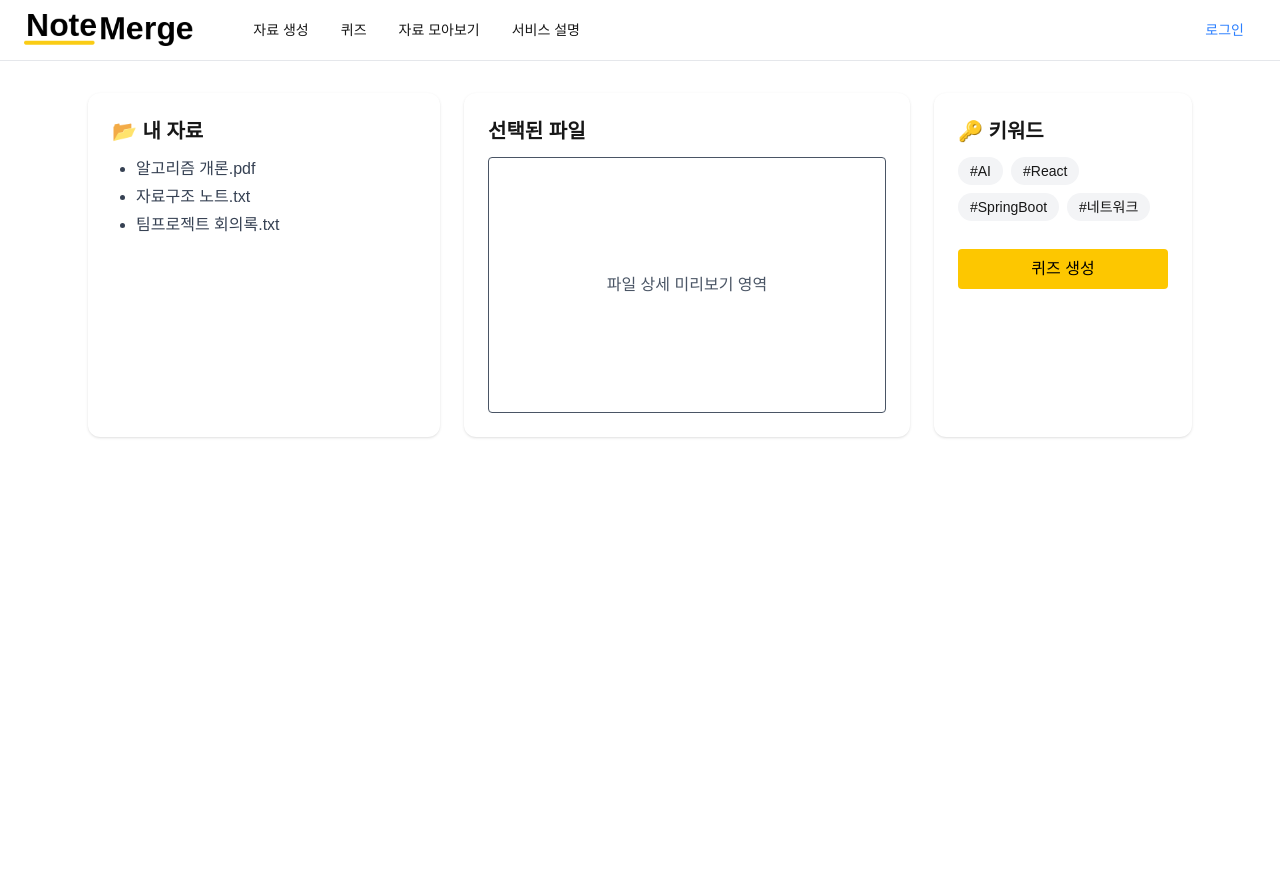
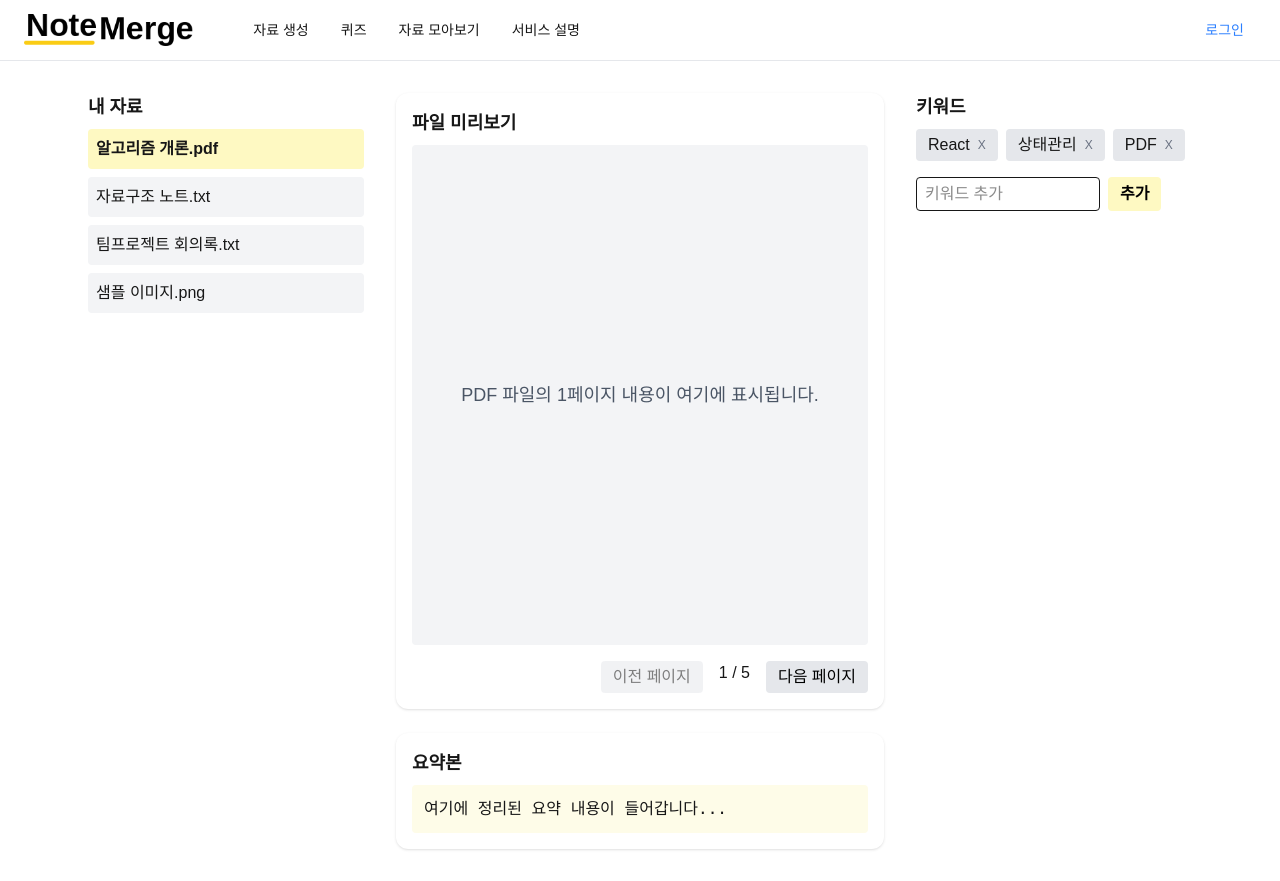
Before and after one commit to MinJae0528/NoteMerge-Frontend-Web, a Next.js app: page /home in a window 1280 px wide. Before the commit the page ends 800 px from the top, so only its background shows below. Built offline with nearby package versions, Linux system fonts and the light colour scheme.

Commit message:
메인 화면 UI 수정 및 메타데이터 수정

```diff
--- a/app/home/HomePresenter.tsx
+++ b/app/home/HomePresenter.tsx
@@ -1,43 +1,149 @@
 'use client'
+import { useState } from "react";
 
 export default function HomePresenter() {
+  // 예시 데이터
+  const files = [
+    { id: 1, name: "알고리즘 개론.pdf", type: "pdf" },
+    { id: 2, name: "자료구조 노트.txt", type: "txt" },
+    { id: 3, name: "팀프로젝트 회의록.txt", type: "txt" },
+    { id: 4, name: "샘플 이미지.png", type: "image", src: "/Images/sample.png" },
+  ];
+  const [selected, setSelected] = useState(files[0]);
+  const [page, setPage] = useState(1);
+  const totalPages = 5; // PDF 예시
+
+  // 키워드 관리
+  const [keywords, setKeywords] = useState(["React", "상태관리", "PDF"]);
+  const [newKeyword, setNewKeyword] = useState("");
+  const handleRemoveKeyword = (idx: number) => {
+    setKeywords(keywords.filter((_, i) => i !== idx));
+  };
+  const handleAddKeyword = () => {
+    if (newKeyword.trim() && !keywords.includes(newKeyword.trim())) {
+      setKeywords([...keywords, newKeyword.trim()]);
+      setNewKeyword("");
+    }
+  };
+
+  // 파일 미리보기 렌더링
+  let filePreview;
+  if (selected.type === "image") {
+    filePreview = (
+      <img src={selected.src} alt={selected.name} className="max-w-full max-h-[500px] mx-auto" />
+    );
+  } else if (selected.type === "pdf") {
+    filePreview = (
+      <div className="flex items-center justify-center bg-gray-100 rounded h-[500px]">
+        <span className="text-lg text-gray-600">PDF 파일의 {page}페이지 내용이 여기에 표시됩니다.</span>
+      </div>
+    );
+  } else {
+    filePreview = (
+      <pre className="bg-gray-100 p-6 rounded text-base h-[500px] overflow-auto flex items-center">여기에 원본 파일 내용이 들어갑니다...</pre>
+    );
+  }
+
+  const summary = "여기에 정리된 요약 내용이 들어갑니다...";
+
+  const handlePrev = () => setPage((p) => Math.max(1, p - 1));
+  const handleNext = () => setPage((p) => Math.min(totalPages, p + 1));
+
   return (
-    <div className="max-w-6xl mx-auto px-6 py-8 grid grid-cols-12 gap-6">
-      {/* 좌측: 라이브러리 */}
-      <div className="col-span-4 bg-white p-6 rounded-xl shadow space-y-3">
-        <h2 className="text-xl font-semibold">📂 내 자료</h2>
-        <ul className="list-disc pl-6 space-y-1 text-gray-700">
-          <li>알고리즘 개론.pdf</li>
-          <li>자료구조 노트.txt</li>
-          <li>팀프로젝트 회의록.txt</li>
+    <div className="flex max-w-6xl mx-auto px-6 py-8 gap-8">
+      {/* 왼쪽: 내 자료 리스트 */}
+      <aside className="w-1/4 space-y-4">
+        <h2 className="text-lg font-bold mb-2">내 자료</h2>
+        <ul className="space-y-2">
+          {files.map((file) => (
+            <li key={file.id}>
+              <button
+                className={`w-full text-left p-2 rounded ${
+                  selected.id === file.id
+                    ? "bg-yellow-100 font-bold"
+                    : "bg-gray-100"
+                }`}
+                onClick={() => {
+                  setSelected(file);
+                  setPage(1);
+                }}
+              >
+                {file.name}
+              </button>
+            </li>
+          ))}
         </ul>
-      </div>
+      </aside>
 
-      {/* 중앙: 선택된 파일 내용 */}
-      <div className="col-span-5 bg-white p-6 rounded-xl shadow">
-        <h2 className="text-xl font-semibold">선택된 파일</h2>
-        <div className="mt-3 text-gray-600 h-64 flex items-center justify-center border rounded">
-          파일 상세 미리보기 영역
+      {/* 가운데: 파일 미리보기 + 요약본 */}
+      <main className="flex-1 space-y-6">
+        {/* 파일 미리보기 */}
+        <section className="bg-white p-4 rounded-xl shadow space-y-4">
+          <h2 className="text-lg font-bold mb-2">파일 미리보기</h2>
+          {filePreview}
+          {selected.type === "pdf" && (
+            <div className="flex gap-2 justify-end mt-2">
+              <button
+                onClick={handlePrev}
+                disabled={page === 1}
+                className="px-3 py-1 rounded bg-gray-200 text-black disabled:opacity-50"
+              >
+                이전 페이지
+              </button>
+              <span className="px-2">
+                {page} / {totalPages}
+              </span>
+              <button
+                onClick={handleNext}
+                disabled={page === totalPages}
+                className="px-3 py-1 rounded bg-gray-200 text-black disabled:opacity-50"
+              >
+                다음 페이지
+              </button>
+            </div>
+          )}
+        </section>
+
+        {/* 요약본 */}
+        <section className="bg-white p-4 rounded-xl shadow space-y-4">
+          <h2 className="text-lg font-bold mb-2">요약본</h2>
+          <pre className="bg-yellow-50 p-3 rounded">{summary}</pre>
+        </section>
+      </main>
+
+      {/* 오른쪽: 키워드 (삭제/추가 UI) */}
+      <aside className="w-1/4 space-y-4">
+        <h2 className="text-lg font-bold mb-2">키워드</h2>
+        <div className="flex flex-wrap gap-2 mb-4">
+          {keywords.map((kw, idx) => (
+            <span key={kw} className="bg-gray-200 px-3 py-1 rounded flex items-center gap-1">
+              {kw}
+              <button
+                onClick={() => handleRemoveKeyword(idx)}
+                className="ml-1 text-xs text-gray-500 hover:text-red-500"
+                aria-label="키워드 삭제"
+              >
+                X
+              </button>
+            </span>
+          ))}
         </div>
-      </div>
-
-      {/* 우측: 키워드 */}
-      <div className="col-span-3 bg-white p-6 rounded-xl shadow space-y-3">
-        <h2 className="text-xl font-semibold">🔑 키워드</h2>
-        <div className="flex gap-2 flex-wrap">
-          <span className="px-3 py-1 bg-gray-100 rounded-full text-sm">#AI</span>
-          <span className="px-3 py-1 bg-gray-100 rounded-full text-sm">#React</span>
-          <span className="px-3 py-1 bg-gray-100 rounded-full text-sm">#SpringBoot</span>
-          <span className="px-3 py-1 bg-gray-100 rounded-full text-sm">#네트워크</span>
-        </div>
-
-        {/* 퀴즈 생성 버튼 */}
-        <div className="pt-4">
-          <button className="px-4 py-2 bg-yellow-400 rounded text-black w-full">
-            퀴즈 생성
+        <div className="flex gap-2">
+          <input
+            type="text"
+            value={newKeyword}
+            onChange={(e) => setNewKeyword(e.target.value)}
+            className="px-2 py-1 border rounded w-2/3"
+            placeholder="키워드 추가"
+          />
+          <button
+            onClick={handleAddKeyword}
+            className="px-3 py-1 rounded bg-yellow-100 text-black font-semibold"
+          >
+            추가
           </button>
         </div>
-      </div>
+      </aside>
     </div>
   );
 }
--- a/app/layout.tsx
+++ b/app/layout.tsx
@@ -15,8 +15,8 @@ const geistMono = Geist_Mono({
 });
 
 export const metadata: Metadata = {
-  title: "Create Next App",
-  description: "Generated by create next app",
+  title: "NoteMerge",
+  description: "자료 통합 관리 서비스",
 };
 
 export default function RootLayout({
```
Also changed, not shown: public/Images/sample.png (added).
